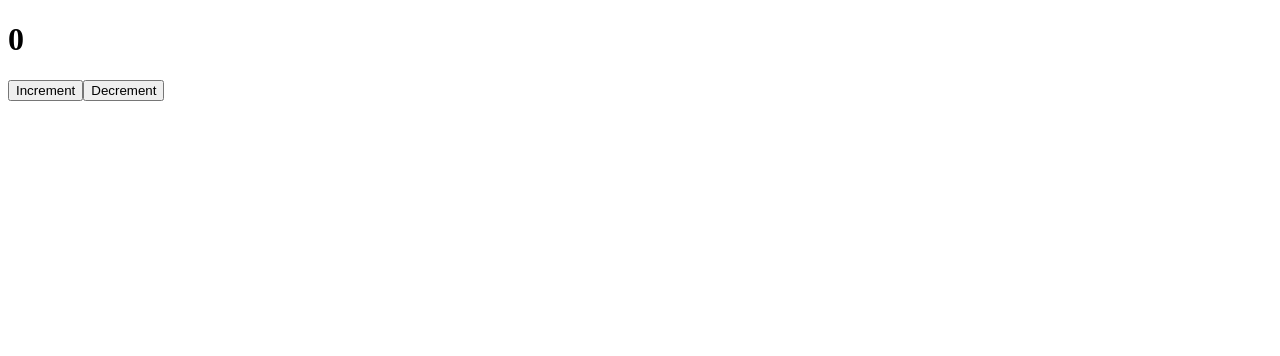
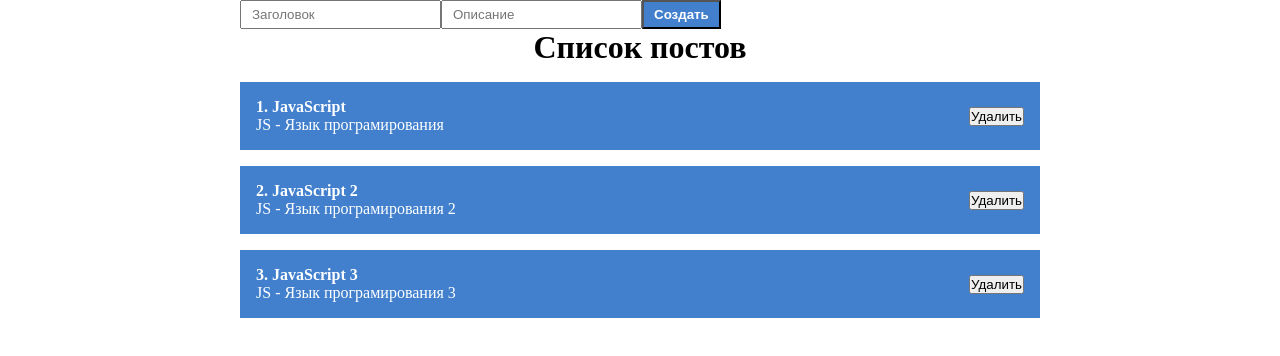
Before and after one commit to alexeevch/learning-react, a React (Create React App) app: page / in a window 1280 px wide. Shown: the top 356 px of the page. Built offline with nearby package versions, Linux system fonts and the light colour scheme.

Commit message:
Реализовал добавление поста

```diff
--- a/src/App.js
+++ b/src/App.js
@@ -1,13 +1,50 @@
 import React, {useState} from 'react';
-import Counter from "./components/Counter";
+import '../src/styles/App.css'
+import PostList from "./components/PostList";
+import MyButton from "./components/UI/button/MyButton";
+import MyInput from "./components/UI/input/MyInput";
 
 function App() {
-    const [value, setValue] = useState('Значение инпута');
+    const [posts, setPosts] = useState([
+        {id: 1, title: 'JavaScript', body: "JS - Язык програмирования"},
+        {id: 2, title: 'JavaScript 2', body: "JS - Язык програмирования 2"},
+        {id: 3, title: 'JavaScript 3', body: "JS - Язык програмирования 3"},
+    ]);
 
+    const [title, setTitle] = useState('');
+    const [body, setBody] = useState('');
+
+
+    const addNewPost = (e) => {
+        e.preventDefault();
+
+        const newPost = {
+            id: Date.now(),
+            title,
+            body,
+        }
+
+        setPosts([...posts, newPost]);
+        setTitle('');
+        setBody('');
+    }
 
     return (
         <div className="App">
-            <Counter/>
+            <form>
+                <MyInput
+                    placeholder="Заголовок"
+                    value={title}
+                    onChange={e => setTitle(e.target.value)}
+                />
+                <MyInput
+                    placeholder="Описание"
+                    value={body}
+                    onChange={e => setBody(e.target.value)}
+                />
+                <MyButton onClick={addNewPost}>Создать</MyButton>
+            </form>
+            <PostList posts={posts} title="Список постов"/>
         </div>
     );
 }
```
